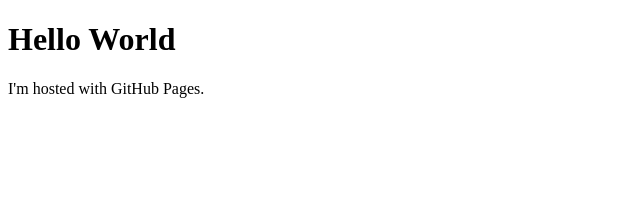
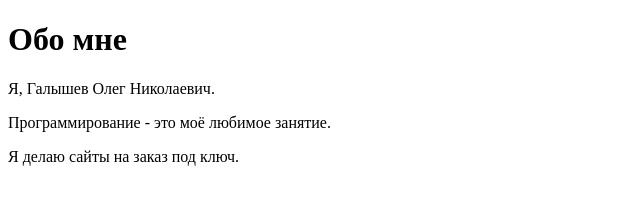
Before and after one commit to dadida1978/dadida1978.github.io, a plain HTML site: page index.html in a window 1280 px wide. Shown: the whole page, without its empty margins (0-640 px from the left). Drawn offline with Linux system fonts and the light colour scheme.

Commit message:
текст

```diff
--- a/index.html
+++ b/index.html
@@ -1,7 +1,12 @@
 <!DOCTYPE html>
 <html>
+<head>
+<title>Галышев Олег Николаевич - программист</title>
+</head>
 <body>
-<h1>Hello World</h1>
-<p>I'm hosted with GitHub Pages.</p>
+<h1>Обо мне</h1>
+<p>Я, Галышев Олег Николаевич.</p>
+<p>Программирование - это моё любимое занятие.</p>
+<p>Я делаю сайты на заказ под ключ.</p>
 </body>
 </html>
```
